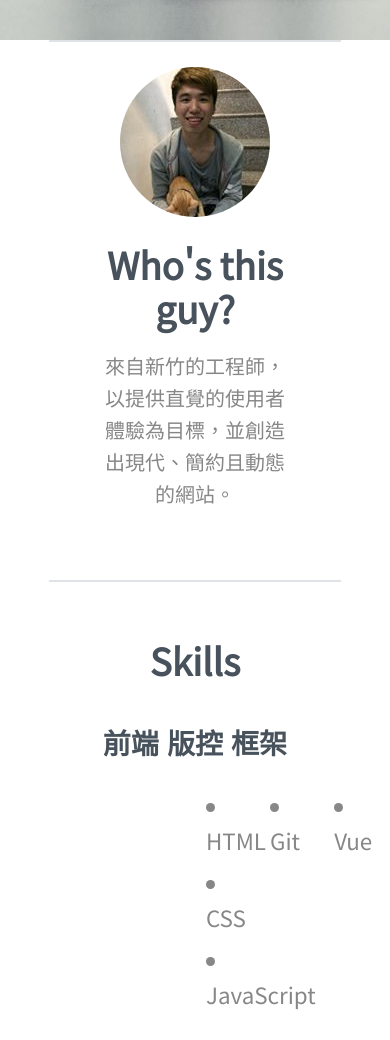
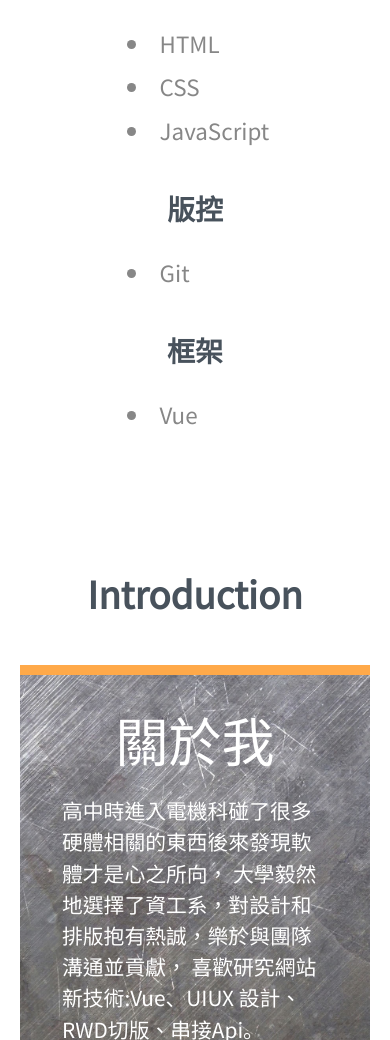
Before and after one commit to yellow90249/resume, a plain HTML site: page index.html in a window 390 px wide. Shown: the part 960-2000 px from the top of the page. Drawn offline with Linux system fonts and the light colour scheme.

Commit message:
add media querry

```diff
--- a/css/style.css
+++ b/css/style.css
@@ -151,7 +151,7 @@ li{
   margin-top: 3em;
 }
 
-.wildlife {
+.box {
   color: white;
   text-align: left;
   padding: 18% 24%;
@@ -215,3 +215,64 @@ li{
   display: table;
   clear: both;
 }
+
+/* Media queries */
+
+@media (max-width: 1024px) {
+  .primary-content,
+  .skills,
+  .black-box,
+  .secondary-content {
+    width: 90%;
+  }
+}
+
+@media (max-width: 768px) {
+  .primary-content,
+  .skills,
+  .black-box,
+  .secondary-content {
+    width: 100%;
+    padding: 20px;
+    border: none;
+  }
+
+  .main-header {
+    max-height: 380px;
+    padding: 50px 25px 0;
+  }
+
+  .title {
+    font-size: 1.3rem;
+  }
+
+  h1 {
+    font-size: 2rem;
+  }
+
+  .intro {
+    font-size: 1.1rem;
+  }
+
+  .box {
+    padding: 10% 12%;
+    margin: 50px 0 20px;
+  }
+
+  .arrow {
+    display: none;
+  }
+
+  .front-end,
+  .ver-control,
+  .framework,
+  .seminar,
+  .band {
+    float: none;
+    width: 100%;
+  }
+
+  .main-footer {
+    padding: 20px 0;
+  }
+}
--- a/index.html
+++ b/index.html
@@ -48,7 +48,7 @@
 
     <div class="black-box t-border">
       <h3 class="rebigger">Introduction</h3>
-      <div class="wildlife"> <!-- Black box -->
+      <div class="box">
         <h2>關於我</h2>
           <p class="bigger-intro">
             高中時進入電機科碰了很多硬體相關的東西後來發現軟體才是心之所向，
```
